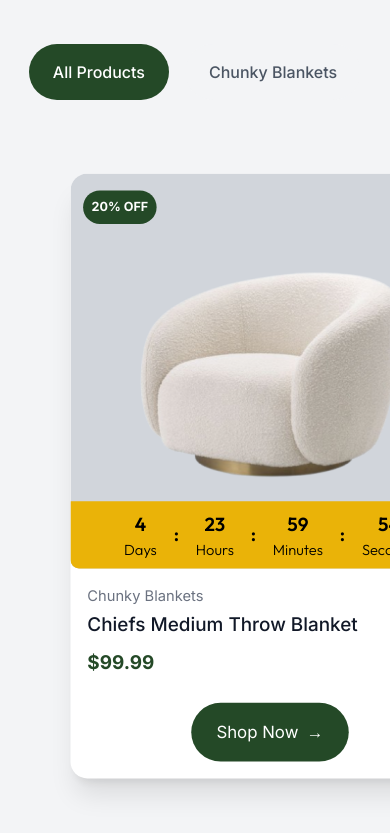
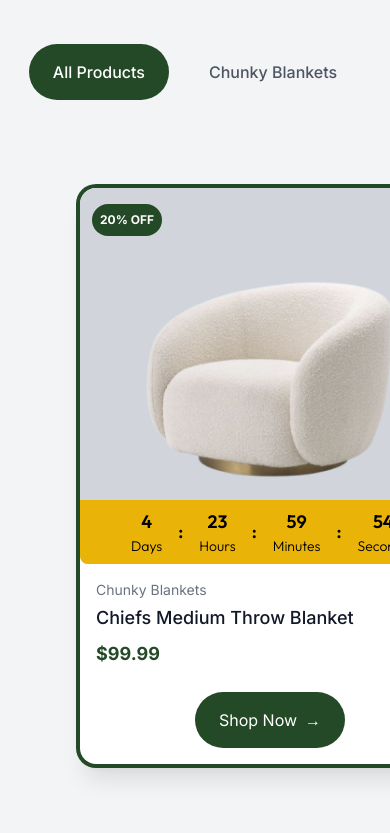
Before and after one commit to mkeloo/crafty-designz-frontend, a Next.js app: page / in a window 390 px wide. Shown: the part 844-1677 px from the top of the page. Built offline with nearby package versions, Linux system fonts and the light colour scheme.

Commit message:
feat: Refactor ProductCollections component for improved styling and responsiveness; adjust scaling effects and hover states for product cards.

```diff
--- a/components/Home/ProductCollections.tsx
+++ b/components/Home/ProductCollections.tsx
@@ -70,8 +70,8 @@ const ProductCollections = () => {
                         key={tab}
                         onClick={() => setActiveTab(tab)}
                         className={`px-6 py-4 rounded-full font-medium ${activeTab === tab
-                                ? "bg-[#244927] text-white"
-                                : "bg-gray-100 text-gray-600 hover:bg-gray-200"
+                            ? "bg-[#244927] text-white"
+                            : "bg-gray-100 text-gray-600 hover:bg-gray-200"
                             }`}
                     >
                         {tab}
@@ -85,7 +85,7 @@ const ProductCollections = () => {
                 ref={scrollContainerRef}
             >
                 {/* Add padding to ensure space for scaling */}
-                <div className="flex space-x-4 w-max mx-20 py-10">
+                <div className="flex w-max mx-20 py-10">
                     {filteredProducts.map((product, index) => (
                         <div
                             key={product.id}
@@ -93,8 +93,8 @@ const ProductCollections = () => {
                                 cardRefs.current[index] = el; // Assign each card to its ref
                             }}
                             className={`min-w-[380px] rounded-2xl overflow-hidden relative bg-white flex flex-col transform transition-transform ${highlightedIndex === index
-                                    ? "scale-105 shadow-xl z-10"
-                                    : "scale-90"
+                                ? "scale-100 shadow-xl z-10 ring-4 ring-[#244927]"
+                                : "scale-75"
                                 }`}
                             style={{
                                 transition: "transform 0.3s ease-in-out",
@@ -120,8 +120,8 @@ const ProductCollections = () => {
                                 {/* Countdown Timer or Placeholder */}
                                 <div
                                     className={`text-black h-16 text-center rounded-b-lg flex items-center justify-center ${product.flash_timer
-                                            ? "bg-yellow-500"
-                                            : "bg-gray-300"
+                                        ? "bg-yellow-500"
+                                        : "bg-gray-300"
                                         }`}
                                 >
                                     {product.flash_timer ? (
```
